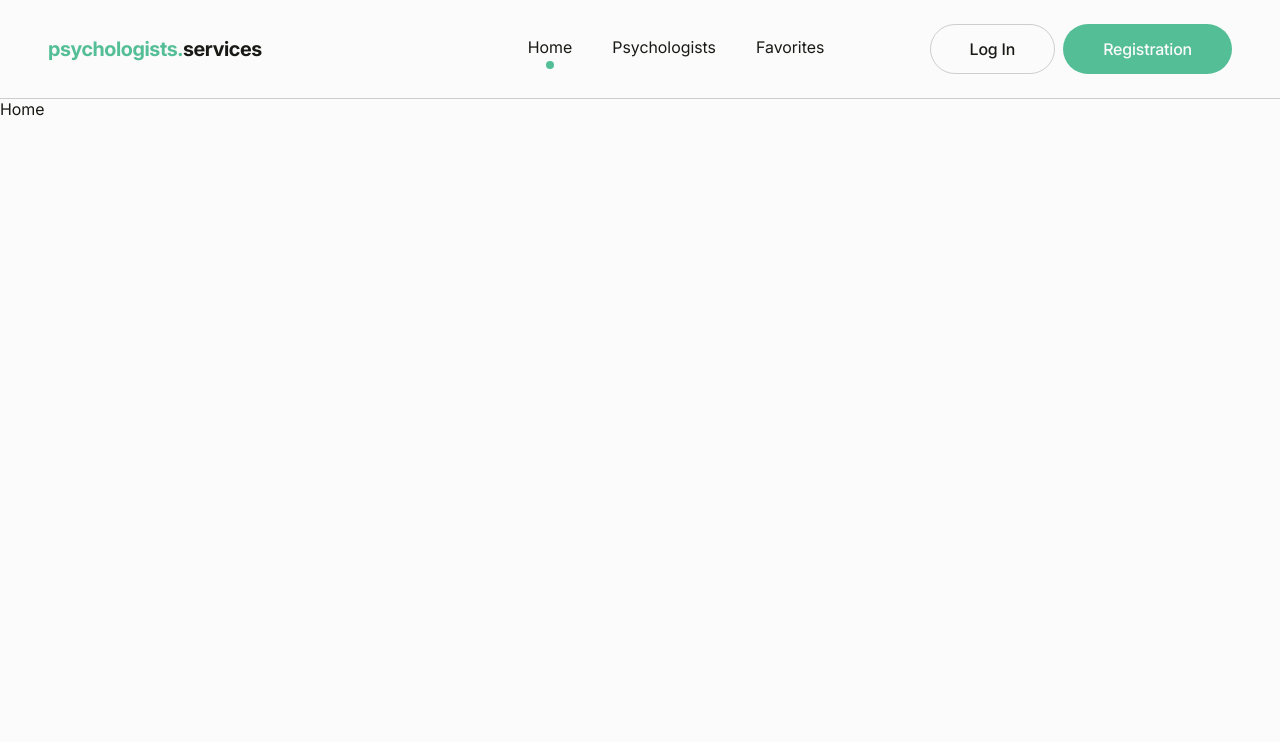
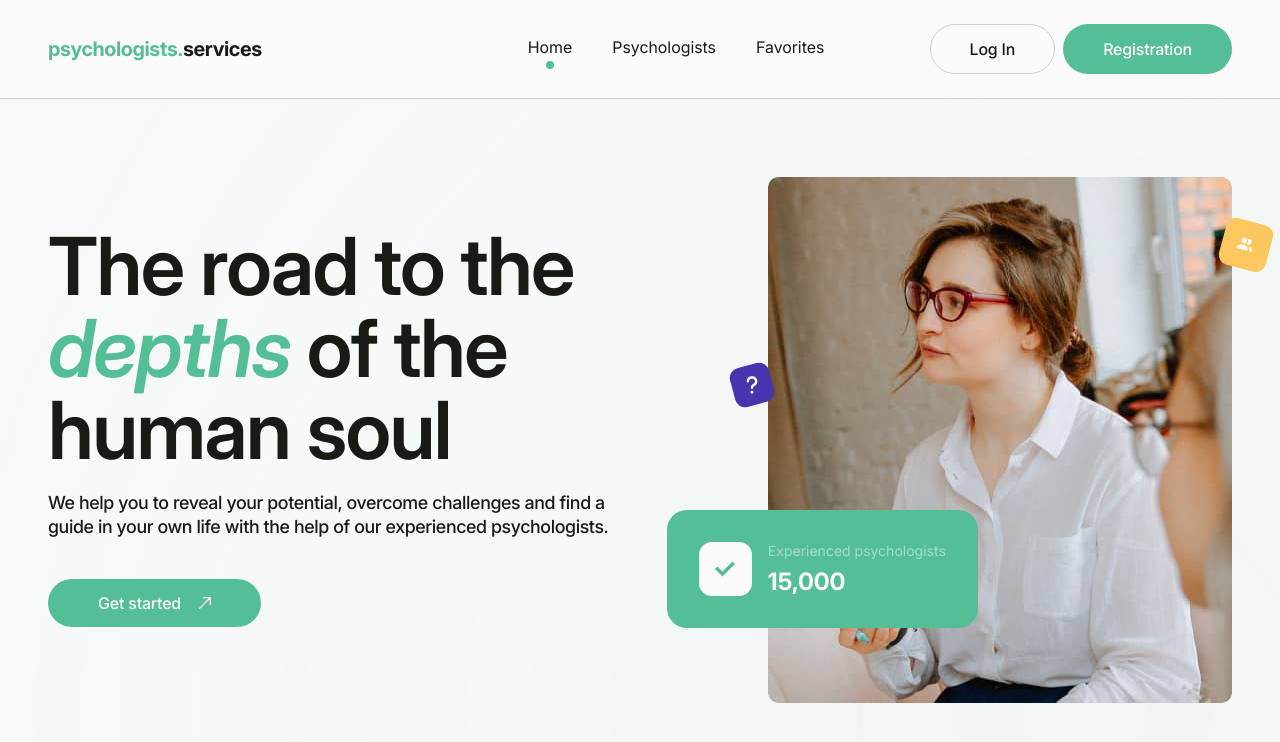
Before and after one commit to Marina-Slyepinina/Psychologists-Services, a React (Vite) app: page / in a window 1280 px wide. Shown: the top 742 px of the page. Built offline with nearby package versions, Linux system fonts and the light colour scheme.

Commit message:
fixed Button, added basic markup of Hero component

```diff
--- a/src/components/Button/Button.tsx
+++ b/src/components/Button/Button.tsx
@@ -5,18 +5,18 @@ type ButtonVariant = "transparent" | "filled";
 type horizontalPaddingsVariants = 32 | 39 | 40 | 48 | 50;
 
 type BtnProps = {
+    children: React.ReactNode;
     handleClick: () => void;
-    text: string;
     variant: ButtonVariant;
     isFullWidth?: boolean;
     horizontalPaddings?: horizontalPaddingsVariants;
 }
 
-export const Button = ({ handleClick, text, variant, isFullWidth, horizontalPaddings }: BtnProps) => {
+export const Button = ({ handleClick, children, variant, isFullWidth, horizontalPaddings }: BtnProps) => {
 
     const fullWidthClass = isFullWidth ? css.fullWidth : '';
 
     return (
-        <button onClick={handleClick} className={`${css.base} ${css[variant]} ${fullWidthClass} ${css[`horizontalPaddings-${horizontalPaddings}`]}`}>{text}</button>
+        <button onClick={handleClick} className={`${css.base} ${css[variant]} ${fullWidthClass} ${css[`horizontalPaddings-${horizontalPaddings}`]}`}>{children}</button>
     )
 }
--- a/src/components/Header/Header.tsx
+++ b/src/components/Header/Header.tsx
@@ -29,8 +29,8 @@ export const Header = () => {
             </ul>
           </nav>
           <div className={css.btnContainer}>
-            <Button handleClick={handleClick} variant="transparent" text="Log In" horizontalPaddings={39} />
-            <Button handleClick={handleClick} variant="filled" text="Registration" horizontalPaddings={40}/>
+            <Button handleClick={handleClick} variant="transparent" horizontalPaddings={39}>Log In</Button>
+            <Button handleClick={handleClick} variant="filled" horizontalPaddings={40}>Registration</Button>
           </div>
         </div>
       </Container>
--- /dev/null
+++ b/src/components/Hero/Hero.module.css
@@ -0,0 +1,159 @@
+.heroSection {
+    position: relative;
+    padding: 78px 0 100px 0;
+    overflow: hidden;
+}
+
+.circle {
+    position: absolute;
+    right: -38px;
+    bottom: -137px;
+    border-radius: 100%;
+    background-color: var(--green);
+    filter: blur(1000px);
+    width: 469px;
+    height: 469px;
+    border: 1px solid black;
+    z-index: -1;
+}
+
+.heroWrapper {
+    display: flex;
+    gap: 125px;
+}
+
+.heroTextWrapper {
+    width: 595px;
+    display: flex;
+    flex-direction: column;
+    gap: 20px;
+    margin-top: 48px;
+    margin-bottom: 40px;
+}
+
+.title {
+    font-weight: 600;
+    font-size: 80px;
+    line-height: 1.025;
+    letter-spacing: -0.02em;
+}
+
+.accent {
+    color: var(--green);
+    font-style: italic;
+}
+
+.text {
+    font-weight: 500;
+    font-size: 18px;
+    line-height: 1.33333;
+    letter-spacing: -0.02em;
+}
+
+.iconArrow {
+    display: inline-block;
+    fill: var(--background-lighter);
+    margin-left: 18px;
+}
+
+.heroImgWrapper {
+    width: 464px;
+    height: 526px;
+    position: relative;
+}
+
+.heroImg {
+    border-radius: 10px;
+}
+
+
+.decorationBlok {
+    background-color: var(--green);
+    border-radius: 20px;
+    width: 311px;
+    padding: 32px;
+    display: flex;
+    gap: 16px;
+
+    position: absolute;
+    bottom: 75px;
+    left: -101px;
+}
+
+.decorationBlokContentWrap {
+    width: 182px;
+}
+
+.decorationText {
+    font-weight: 400;
+    font-size: 14px;
+    color: var(--text-white-50);
+    margin-bottom: 8px;
+}
+
+.decorationNumber {
+    font-weight: 700;
+    font-size: 24px;
+    color: var(--text-white);
+}
+
+
+.decorationBlokSvgWrap{
+    background-color: var(--background-lighter);
+    border-radius: 13px;
+    width: 54px;
+    height: 54px;
+    display: flex;
+    align-items: center;
+    justify-content: center;
+}
+
+.iconCheck {
+    fill: var(--green);
+}
+
+
+.decorationQuestionIcon {
+    border-radius: 10px;
+    width: 40px;
+    height: 40px;
+    background-color: var(--violet);
+
+    display: flex;
+    align-items: center;
+    justify-content: center;
+
+    transform: rotate(-15deg);
+    position: relative;
+    top: -390px;
+    left: -36px;
+}
+
+.decorationQuestionIcon > .iconWhite {
+    transform: rotate(15deg);
+}
+
+
+.decorationUsersIcon {
+    border-radius: 10px;
+    width: 48px;
+    height: 48px;
+    background-color: var(--yellow);
+
+    display: flex;
+    align-items: center;
+    justify-content: center;
+
+    transform: rotate(15deg);
+    position: relative;
+    top: -486px;
+    left: 454px;
+}
+
+.decorationUsersIcon > .iconWhite {
+    transform: rotate(-15deg);
+}
+
+.iconWhite {
+    fill: var(--background-lighter);
+}
--- /dev/null
+++ b/src/components/Hero/Hero.tsx
@@ -0,0 +1,69 @@
+import { Button } from "../Button/Button";
+import { Container } from "../Container/Container";
+import css from "./Hero.module.css";
+
+import hero1x from "../../img/hero@1x.jpg";
+import hero2x from "../../img/hero@2x.jpg";
+
+const handleClick = () => {
+
+}
+
+export const Hero = () => {
+  return (
+    <section className={css.heroSection}>
+        <Container >
+            <div className={css.heroWrapper}>
+                <div className={css.heroTextContent}>
+                    <div className={css.heroTextWrapper}>
+                        <h1 className={css.title}>
+                            The road to the <span className={css.accent}>depths</span> of the human soul
+                        </h1>
+                        <p className={css.text}>We help you to reveal your potential, overcome challenges and find a guide in your own life with the help of our experienced psychologists.</p>
+                    </div>
+                    <Button handleClick={handleClick} variant="filled" horizontalPaddings={50}>
+                        Get started
+                        <svg width={12} height={12} className={css.iconArrow}>
+                            <use href="sprite.svg#arrow-right-top"></use>
+                        </svg>
+                    </Button>
+                </div>
+                <div className={css.heroImgWrapper}>
+                    <picture>
+                        <source srcSet={`${hero1x} 1x, ${hero2x} 2x`} />
+                        <img  className={css.heroImg}
+                            src={hero1x}
+                            alt="photo psychologist"
+                        />
+                    </picture>
+
+                    <div className={css.decorationBlok}>
+                        <div className={css.decorationBlokSvgWrap}>
+                            <svg width={30} height={30} className={css.iconCheck}>
+                                <use href="sprite.svg#check"></use>
+                            </svg>
+                        </div>
+                        <div className={css.decorationBlokContentWrap}>
+                            <p className={css.decorationText}>Experienced psychologists</p>
+                            <p className={css.decorationNumber}>15,000</p>
+                        </div>
+                    </div>
+
+                    <div className={css.decorationUsersIcon}>
+                        <svg width={24} height={24} className={css.iconWhite}>
+                            <use href="sprite.svg#users"></use>
+                        </svg>
+                    </div>
+
+                    <div className={css.decorationQuestionIcon}>
+                        <svg width={20} height={20} className={css.iconWhite}>
+                            <use href="sprite.svg#question"></use>
+                        </svg>
+                    </div>
+                </div>
+            </div>
+            <div className={css.circle}></div>
+        </Container>
+    </section>
+  )
+}
--- a/src/pages/Home.tsx
+++ b/src/pages/Home.tsx
@@ -1,9 +1,9 @@
-
+import { Hero } from "../components/Hero/Hero"
 
 export const Home = () => {
   return (
     <>
-      <div>Home</div>
+      <Hero />
     </>
   )
 }
```
Also changed, not shown: src/img/hero@1x.jpg (added), src/img/hero@2x.jpg (added).
